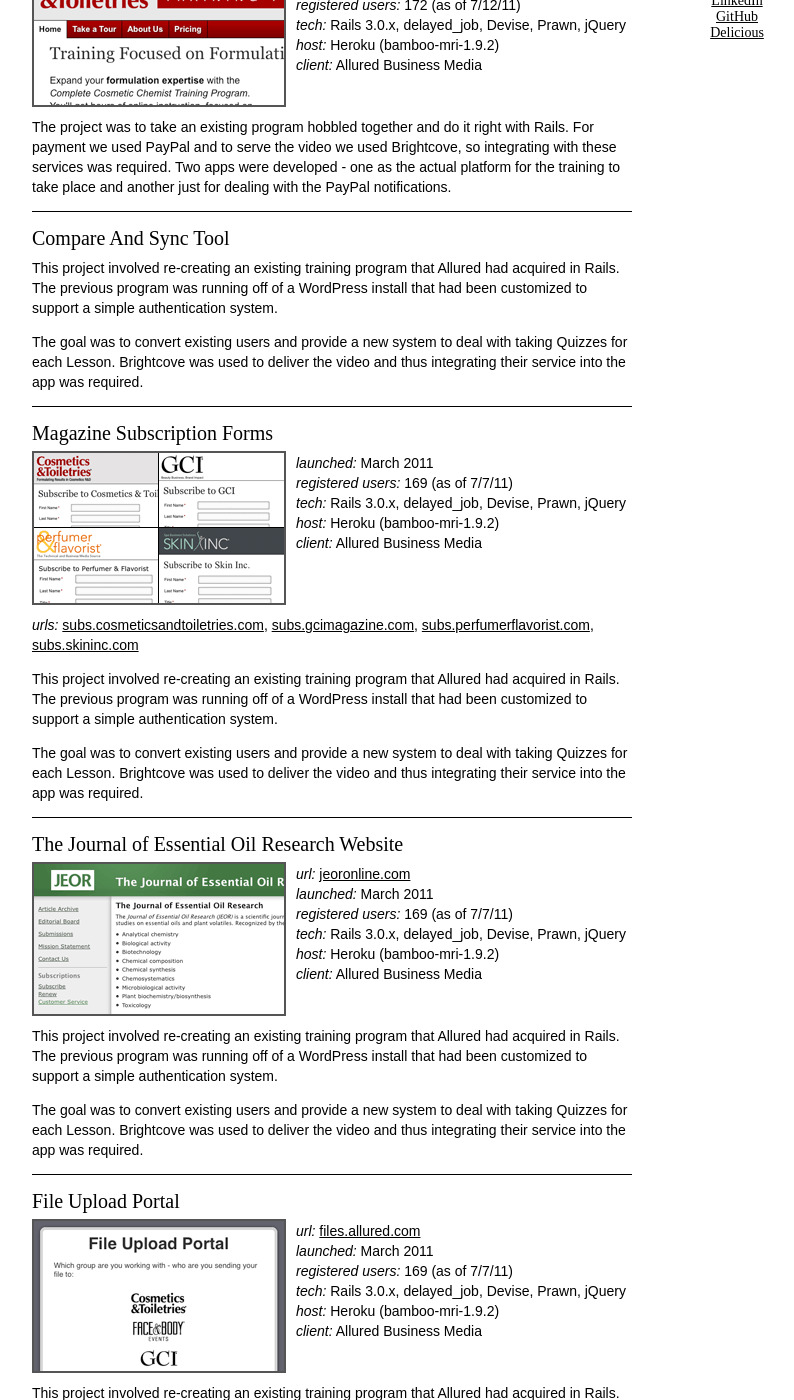
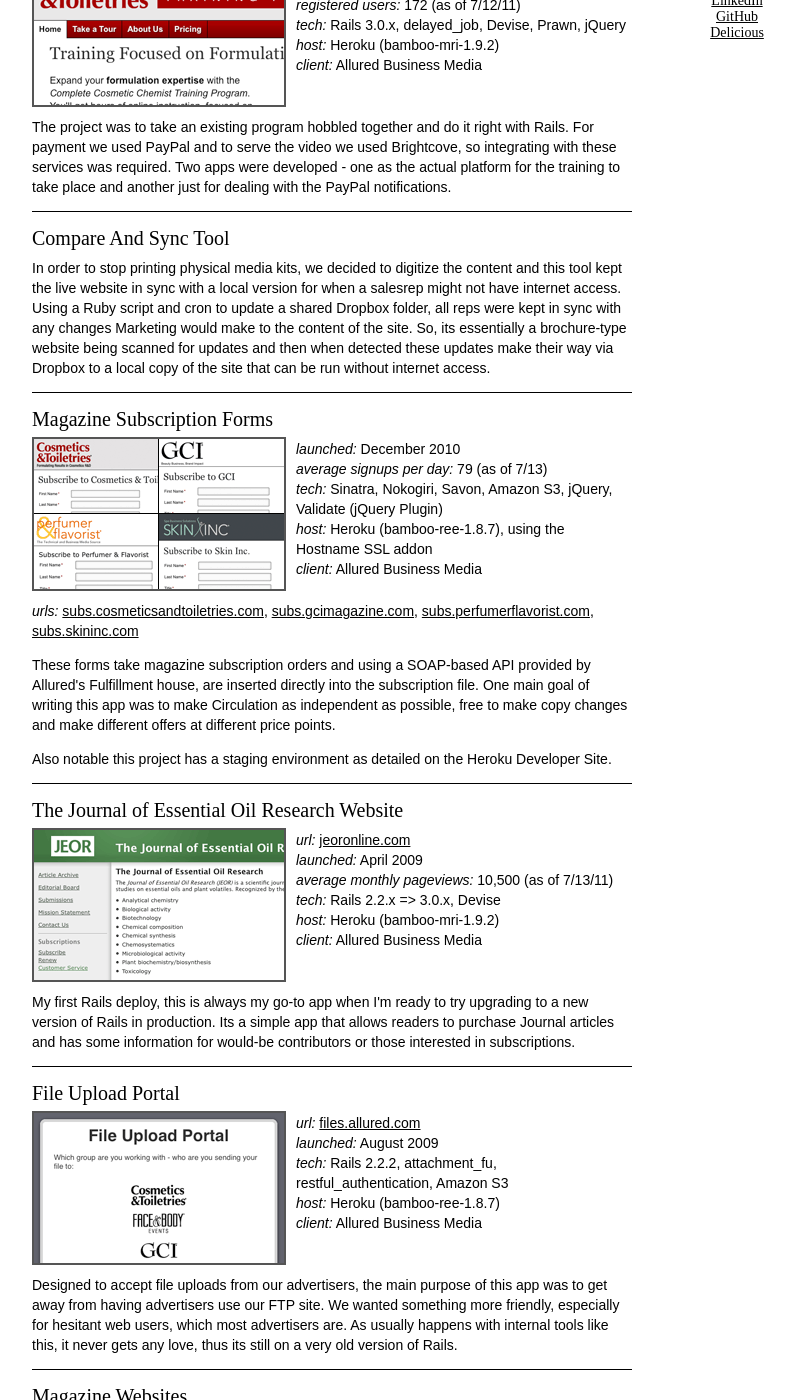
Before and after one commit to jonallured/jonallured.com, a Jekyll site: the page built from portfolio/index.html, in a window 1280 px wide and 1400 px high, scrolled down 318 px. Shown: the whole window, without its empty margins (213-1007 px from the left). Built offline with Jekyll 4.4.1, drawn with Linux system fonts in a browser that asks for light colours; some of the changed text lies outside the part shown.

Commit message:
wrote up the rest of the projects

```diff
--- a/portfolio/index.html
+++ b/portfolio/index.html
@@ -23,24 +23,23 @@
 	<div class="project">
 		<h2>Compare And Sync Tool</h2>
 		<div class="description">
-			<p>This project involved re-creating an existing training program that Allured had acquired in Rails. The previous program was running off of a WordPress install that had been customized to support a simple authentication system.</p>
-			<p>The goal was to convert existing users and provide a new system to deal with taking Quizzes for each Lesson. Brightcove was used to deliver the video and thus integrating their service into the app was required.</p>
+			<p>In order to stop printing physical media kits, we decided to digitize the content and this tool kept the live website in sync with a local version for when a salesrep might not have internet access. Using a Ruby script and cron to update a shared Dropbox folder, all reps were kept in sync with any changes Marketing would make to the content of the site. So, its essentially a brochure-type website being scanned for updates and then when detected these updates make their way via Dropbox to a local copy of the site that can be run without internet access.</p>
 		</div>
 	</div>
 	<div class="project">
 		<h2>Magazine Subscription Forms</h2>
 		<a href="https://subs.cosmeticsandtoiletries.com"><img src="/images/subs-pic.gif" /></a>
 		<div class="details">
-			<p><em>launched:</em> March 2011<br />
-				<em>registered users:</em> 169 (as of 7/7/11)<br />
-				<em>tech:</em> Rails 3.0.x, delayed_job, Devise, Prawn, jQuery<br />
-				<em>host:</em> Heroku (bamboo-mri-1.9.2)<br />
+			<p><em>launched:</em> December 2010<br />
+				<em>average signups per day:</em> 79 (as of 7/13)<br />
+				<em>tech:</em> Sinatra, Nokogiri, Savon, Amazon S3, jQuery, Validate (jQuery Plugin)<br />
+				<em>host:</em> Heroku (bamboo-ree-1.8.7), using the Hostname SSL addon<br />
 				<em>client:</em> Allured Business Media</p>
 		</div>
 		<div class="description">
 			<p><em>urls:</em> <a href="https://subs.cosmeticsandtoiletries.com">subs.cosmeticsandtoiletries.com</a>, <a href="https://subs.gcimagazine.com">subs.gcimagazine.com</a>, <a href="https://subs.perfumerflavorist.com">subs.perfumerflavorist.com</a>, <a href="https://subs.skininc.com">subs.skininc.com</a></p>
-			<p>This project involved re-creating an existing training program that Allured had acquired in Rails. The previous program was running off of a WordPress install that had been customized to support a simple authentication system.</p>
-			<p>The goal was to convert existing users and provide a new system to deal with taking Quizzes for each Lesson. Brightcove was used to deliver the video and thus integrating their service into the app was required.</p>
+			<p>These forms take magazine subscription orders and using a SOAP-based API provided by Allured's Fulfillment house, are inserted directly into the subscription file. One main goal of writing this app was to make Circulation as independent as possible, free to make copy changes and make different offers at different price points.</p>
+			<p>Also notable this project has a staging environment as detailed on the Heroku Developer Site.</p>
 		</div>
 	</div>
 	<div class="project">
@@ -48,15 +47,14 @@
 		<a href="http://www.jeoronline.com"><img src="/images/jeor-pic.png" /></a>
 		<div class="details">
 			<p><em>url:</em> <a href="http://www.jeoronline.com">jeoronline.com</a><br />
-				<em>launched:</em> March 2011<br />
-				<em>registered users:</em> 169 (as of 7/7/11)<br />
-				<em>tech:</em> Rails 3.0.x, delayed_job, Devise, Prawn, jQuery<br />
+				<em>launched:</em> April 2009<br />
+				<em>average monthly pageviews:</em> 10,500 (as of 7/13/11)<br />
+				<em>tech:</em> Rails 2.2.x => 3.0.x, Devise<br />
 				<em>host:</em> Heroku (bamboo-mri-1.9.2)<br />
 				<em>client:</em> Allured Business Media</p>
 		</div>
 		<div class="description">
-			<p>This project involved re-creating an existing training program that Allured had acquired in Rails. The previous program was running off of a WordPress install that had been customized to support a simple authentication system.</p>
-			<p>The goal was to convert existing users and provide a new system to deal with taking Quizzes for each Lesson. Brightcove was used to deliver the video and thus integrating their service into the app was required.</p>
+			<p>My first Rails deploy, this is always my go-to app when I'm ready to try upgrading to a new version of Rails in production. Its a simple app that allows readers to purchase Journal articles and has some information for would-be contributors or those interested in subscriptions.</p>
 		</div>
 	</div>
 	<div class="project">
@@ -64,31 +62,28 @@
 		<a href="http://files.allured.com"><img src="/images/fup-pic.png" /></a>
 		<div class="details">
 			<p><em>url:</em> <a href="http://files.allured.com">files.allured.com</a><br />
-				<em>launched:</em> March 2011<br />
-				<em>registered users:</em> 169 (as of 7/7/11)<br />
-				<em>tech:</em> Rails 3.0.x, delayed_job, Devise, Prawn, jQuery<br />
-				<em>host:</em> Heroku (bamboo-mri-1.9.2)<br />
+				<em>launched:</em> August 2009<br />
+				<em>tech:</em> Rails 2.2.2, attachment_fu, restful_authentication, Amazon S3<br />
+				<em>host:</em> Heroku (bamboo-ree-1.8.7)<br />
 				<em>client:</em> Allured Business Media</p>
 		</div>
 		<div class="description">
-			<p>This project involved re-creating an existing training program that Allured had acquired in Rails. The previous program was running off of a WordPress install that had been customized to support a simple authentication system.</p>
-			<p>The goal was to convert existing users and provide a new system to deal with taking Quizzes for each Lesson. Brightcove was used to deliver the video and thus integrating their service into the app was required.</p>
+			<p>Designed to accept file uploads from our advertisers, the main purpose of this app was to get away from having advertisers use our FTP site. We wanted something more friendly, especially for hesitant web users, which most advertisers are. As usually happens with internal tools like this, it never gets any love, thus its still on a very old version of Rails.</p>
 		</div>
 	</div>
 	<div class="project">
 		<h2>Magazine Websites</h2>
 		<a href="http://www.cosmeticsandtoiletries.com"><img src="/images/mag-pic.png" /></a>
 		<div class="details">
-			<p><em>launched:</em> March 2011<br />
-				<em>registered users:</em> 169 (as of 7/7/11)<br />
-				<em>tech:</em> Rails 3.0.x, delayed_job, Devise, Prawn, jQuery<br />
-				<em>host:</em> Heroku (bamboo-mri-1.9.2)<br />
+			<p><em>launched:</em> between July 2008 and January 2009 as each site was ready<br />
+				<em>total average pageviews per month:</em> 311,266<br />
+				<em>tech:</em> Velocity template language, jQuery<br />
+				<em>host:</em> Clickability<br />
 				<em>client:</em> Allured Business Media</p>
 		</div>
 		<div class="description">
 			<p><em>urls:</em> <a href="http://www.cosmeticsandtoiletries.com">cosmeticsandtoiletries.com</a>, <a href="http://www.gcimagazine.com">gcimagazine.com</a>, <a href="http://www.perfumerflavorist.com">perfumerflavorist.com</a>, <a href="http://www.skininc.com">skininc.com</a></p>
-			<p>This project involved re-creating an existing training program that Allured had acquired in Rails. The previous program was running off of a WordPress install that had been customized to support a simple authentication system.</p>
-			<p>The goal was to convert existing users and provide a new system to deal with taking Quizzes for each Lesson. Brightcove was used to deliver the video and thus integrating their service into the app was required.</p>
+			<p>Uses the Clickability Platform as its CMS and Velocity as its template language. All four sites run on the same codebase.</p>
 		</div>
 	</div>
 </article>
```
